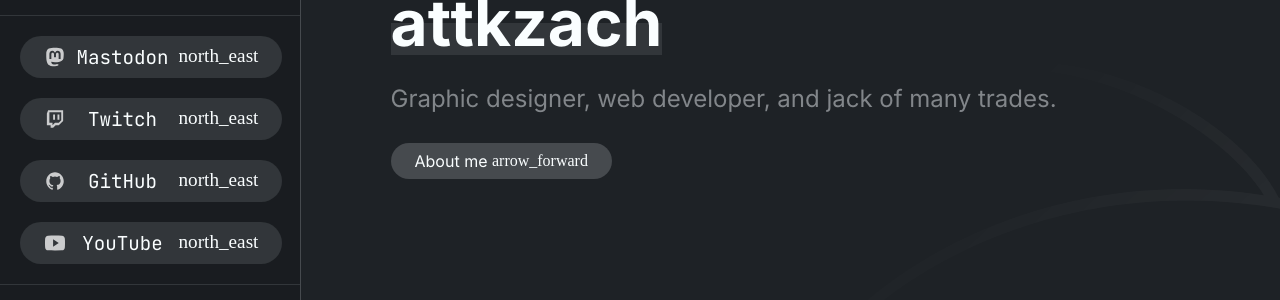
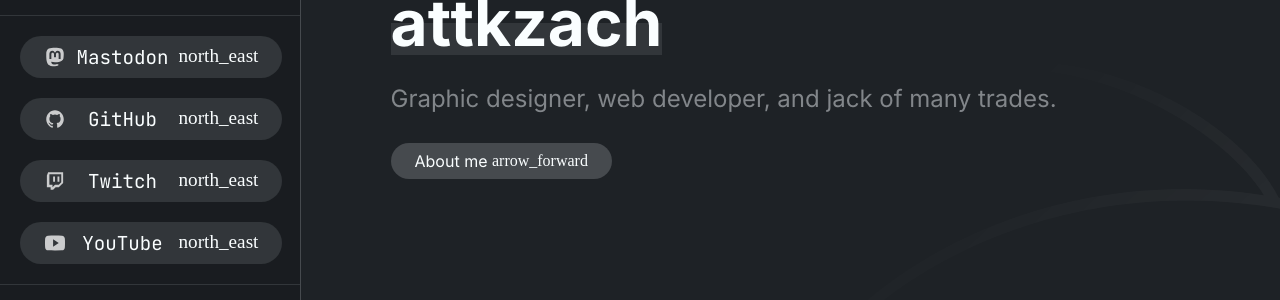
Before and after one commit to zfett/attkzach.gay, a Jekyll site: the page built from _pages/index.html, in a window 1280 px wide. Shown: the part 375-675 px from the top of the page. Built offline with Jekyll 4.4.1, drawn with Linux system fonts in a browser that asks for light colours; some web fonts are replaced.

Commit message:
Update Site Data “external-links”

```diff
--- a/_data/external-links.yml
+++ b/_data/external-links.yml
@@ -1,5 +1,13 @@
 link:
-  - {title: "Mastodon", url: "https://wetdry.world/@attkzach", icon: "mastodon"}
-  - {title: "Twitch", url: "https://twitch.tv/attkzach_ttv", icon: "twitch"}
-  - {title: "GitHub", url: "https://github.com/zfett", icon: "github"}
-  - {title: "YouTube", url: "https://www.youtube.com/@attkzach", icon: "youtube"}
+  - title: Mastodon
+    url: https://wetdry.world/@attkzach
+    icon: mastodon
+  - title: GitHub
+    url: https://github.com/zfett
+    icon: github
+  - title: Twitch
+    url: https://twitch.tv/attkzach_ttv
+    icon: twitch
+  - title: YouTube
+    url: https://www.youtube.com/@attkzach
+    icon: youtube
```
